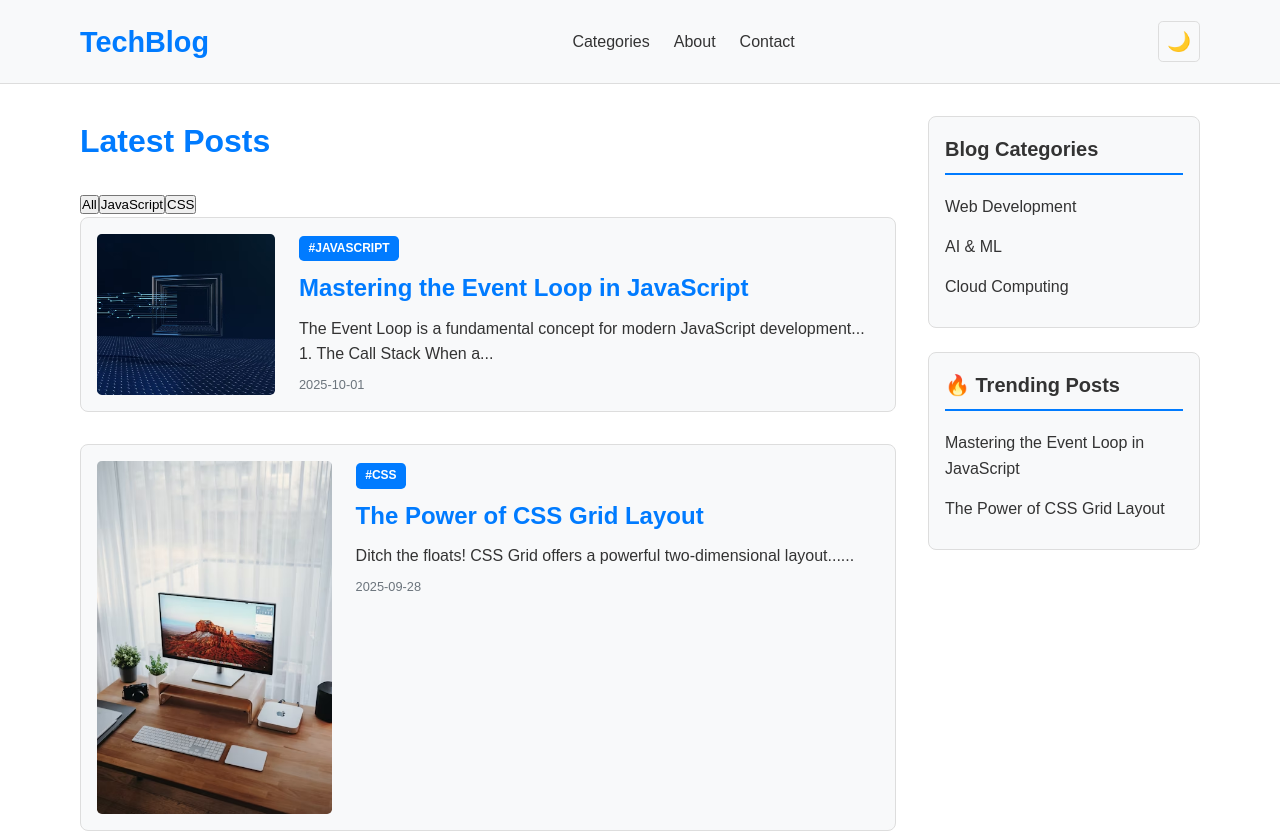
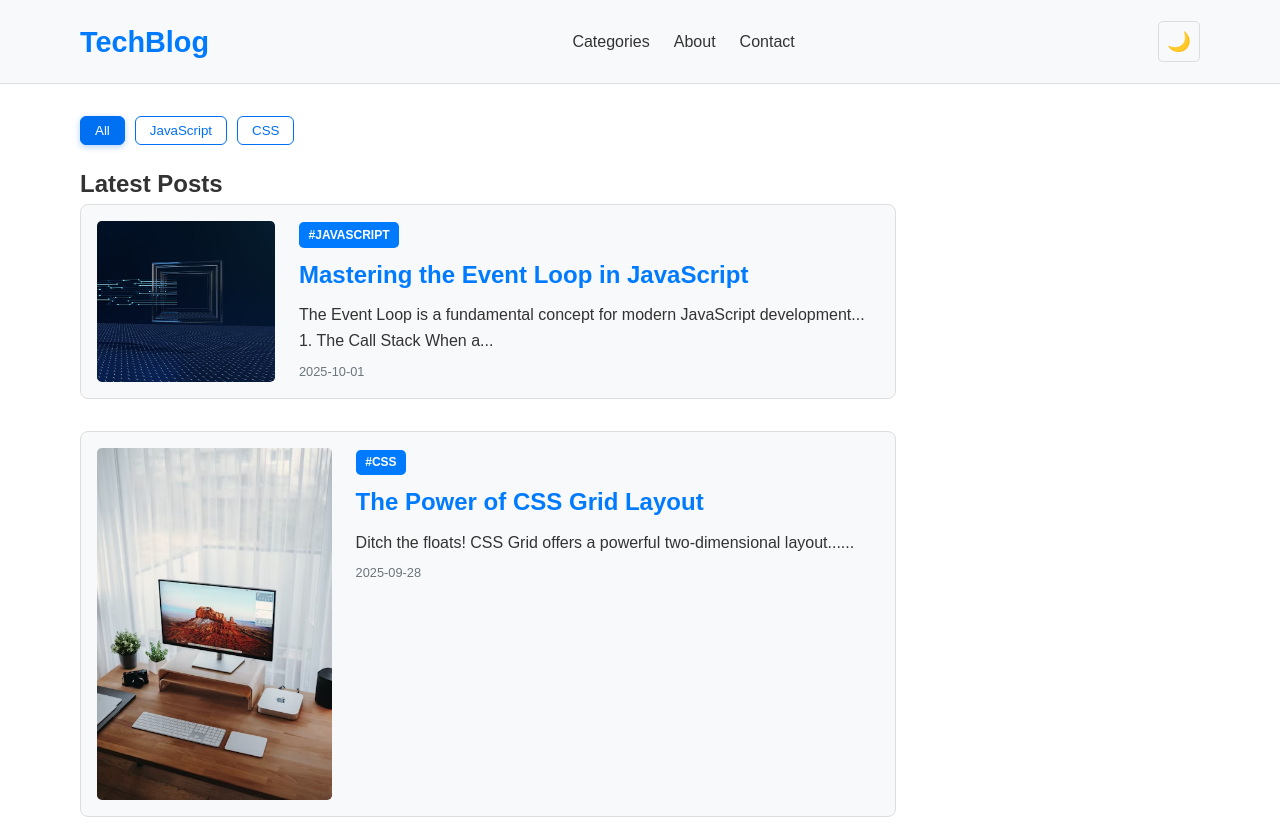
Before and after one commit to Ritikverma323/computer-science-wiki, a Next.js app: page / in a window 1280 px wide. Shown: the top 833 px of the page. Built offline with nearby package versions, Linux system fonts and the light colour scheme.

Commit message:
Added Filter feature for posts

```diff
--- a/src/app/page.tsx
+++ b/src/app/page.tsx
@@ -1,17 +1,24 @@
 "use client";
 import { useState } from "react";
 import BlogLayout from "../components/BlogLayout";
-import CategoryFilter from "../components/CategoryFilter";
-import { categories } from "../data/categories";
-
+import FilterBar from "../components/FilterBar";
+import { posts } from "../data/posts";
 
 export default function Home() {
-  const [selectedCategory, setSelectedCategory] = useState("All");
+  const [activeCategory, setActiveCategory] = useState("All");
+
+  const filteredPosts =
+    activeCategory === "All"
+      ? posts
+      : posts.filter((post) => post.category === activeCategory);
 
   return (
-    <BlogLayout
-      title="Latest Posts"
-      selectedCategory={selectedCategory}
-    />
+    <div>
+      <FilterBar
+        activeCategory={activeCategory}
+        onCategoryChange={setActiveCategory}
+      />
+      <BlogLayout title="Latest Posts" posts={filteredPosts} />
+    </div>
   );
 }
--- a/src/components/BlogLayout.tsx
+++ b/src/components/BlogLayout.tsx
@@ -1,42 +1,30 @@
-"use client";
-import { ReactNode, useState } from "react";
+import PostCard from "./PostCard";
 import Sidebar from "./Sidebar";
-import CategoryFilter from "./CategoryFilter";
-import { posts } from "../data/posts";
-import { categories } from "../data/categories";
-import PostCard from "./PostCard";
+import { Post } from "../data/posts";
 
-export default function BlogLayout({ title, children }: { title: string; children?: ReactNode }) {
-  const [selectedCategory, setSelectedCategory] = useState("all");
-
-  // filter posts
-  const filteredPosts =
-    selectedCategory === "all"
-      ? posts
-      : posts.filter((p) => p.category.toLowerCase() === selectedCategory.toLowerCase());
-
+export default function BlogLayout({
+  title,
+  posts,
+}: {
+  title: string;
+  posts: Post[];
+}) {
   return (
-    <>
-      <section className="blog-posts">
+    <div className="flex flex-row gap-6 items-start">
+      {/* Left side - Latest Posts */}
+      <section className="flex-1 min-w-0">
         <h2 className="text-2xl font-bold mb-4">{title}</h2>
-
-        {/* Category Filter */}
-        <CategoryFilter
-          categories={categories}
-          selected={selectedCategory}
-          onSelect={setSelectedCategory}
-        />
-
-        {/* Render Posts */}
         <div className="grid gap-4">
-          {filteredPosts.map((post) => (
+          {posts.map((post) => (
             <PostCard key={post.id} post={post} />
           ))}
         </div>
+      </section>
 
-        {children}
-      </section>
-      <Sidebar />
-    </>
+      {/* Right side - Sidebar */}
+      <aside className="w-72 shrink-0">
+        <Sidebar />
+      </aside>
+    </div>
   );
 }
--- /dev/null
+++ b/src/components/FilterBar.tsx
@@ -0,0 +1,26 @@
+"use client";
+import React from "react";
+import "./filters.css"; // we'll add styles for the buttons
+
+const categories = ["All", "JavaScript", "CSS"]; // you can add more later
+
+type FilterBarProps = {
+  activeCategory: string;
+  onCategoryChange: (category: string) => void;
+};
+
+export default function FilterBar({ activeCategory, onCategoryChange }: FilterBarProps) {
+  return (
+    <div className="filter-buttons">
+      {categories.map((cat) => (
+        <button
+          key={cat}
+          className={`filter-button ${activeCategory === cat ? "active" : ""}`}
+          onClick={() => onCategoryChange(cat)}
+        >
+          {cat}
+        </button>
+      ))}
+    </div>
+  );
+}
--- /dev/null
+++ b/src/components/filters.css
@@ -0,0 +1,27 @@
+.filter-buttons {
+  display: flex;
+  gap: 10px;
+  margin-bottom: 20px;
+}
+
+.filter-button {
+  padding: 6px 14px;
+  border: 1px solid #0070f3;
+  background: white;
+  color: #0070f3;
+  font-weight: 500;
+  border-radius: 6px;
+  cursor: pointer;
+  transition: all 0.2s ease;
+}
+
+.filter-button:hover {
+  background: #0070f3;
+  color: white;
+}
+
+.filter-button.active {
+  background: #0070f3;
+  color: white;
+  box-shadow: 0px 2px 6px rgba(0, 112, 243, 0.3);
+}
```
